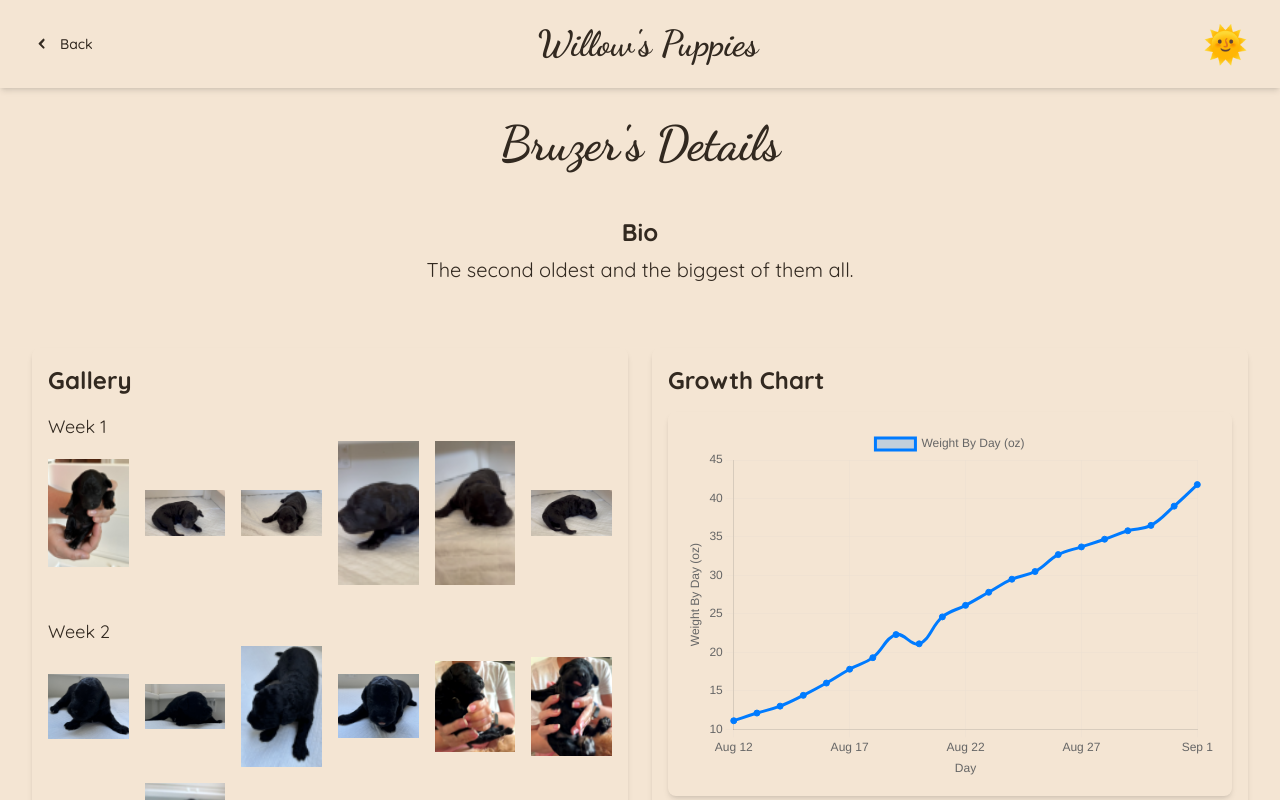
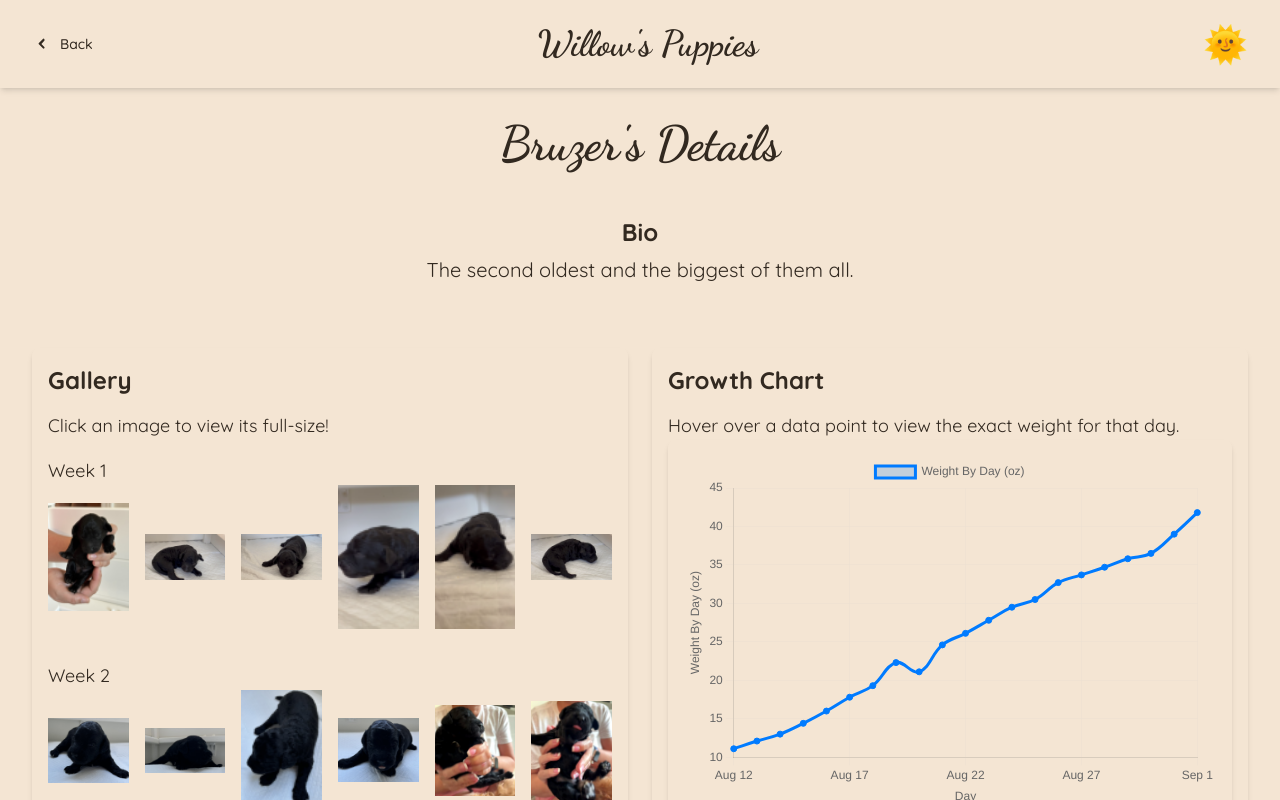
Before and after one commit to MattKauttu/willows-puppies, a Vue app: page /willows-puppies/puppy/Bruzer in a window 1280 px wide. Shown: the top 800 px of the page. Built offline with nearby package versions, Linux system fonts and the light colour scheme.

Commit message:
Add contextual instructions to puppy detail page widgets

```diff
--- a/src/components/Gallery.vue
+++ b/src/components/Gallery.vue
@@ -1,7 +1,10 @@
 <template>
   <section>
-    <h1 class="text-2xl font-bold mb-4">Gallery</h1>
-    <section v-for="(weekImages, week) in images" :key="week" class="mb-8">
+    <h1 class="text-2xl font-bold">Gallery</h1>
+    <p class="text-lg mt-4">
+        Click an image to view its full-size!
+    </p>
+    <section v-for="(weekImages, week) in images" :key="week" class="mt-4 mb-8">
       <h2 class="">{{ formatWeekTitle(week) }}</h2>
       <div class="grid grid-cols-3 sm:grid-cols-4 lg:grid-cols-6 gap-4">
         <figure
--- a/src/components/WeightOverTimeChart.vue
+++ b/src/components/WeightOverTimeChart.vue
@@ -1,6 +1,9 @@
 <template>
   <section>
-    <h1 class="text-2xl font-bold mb-4">Growth Chart</h1>
+    <h1 class="text-2xl font-bold">Growth Chart</h1>
+    <p class="text-lg mt-4">
+        Hover over a data point to view the exact weight for that day.
+    </p>
     <div :class="containerClass" :style="customStyles">
       <Line :data="chartData" :options="chartOptions" />
     </div>
```
